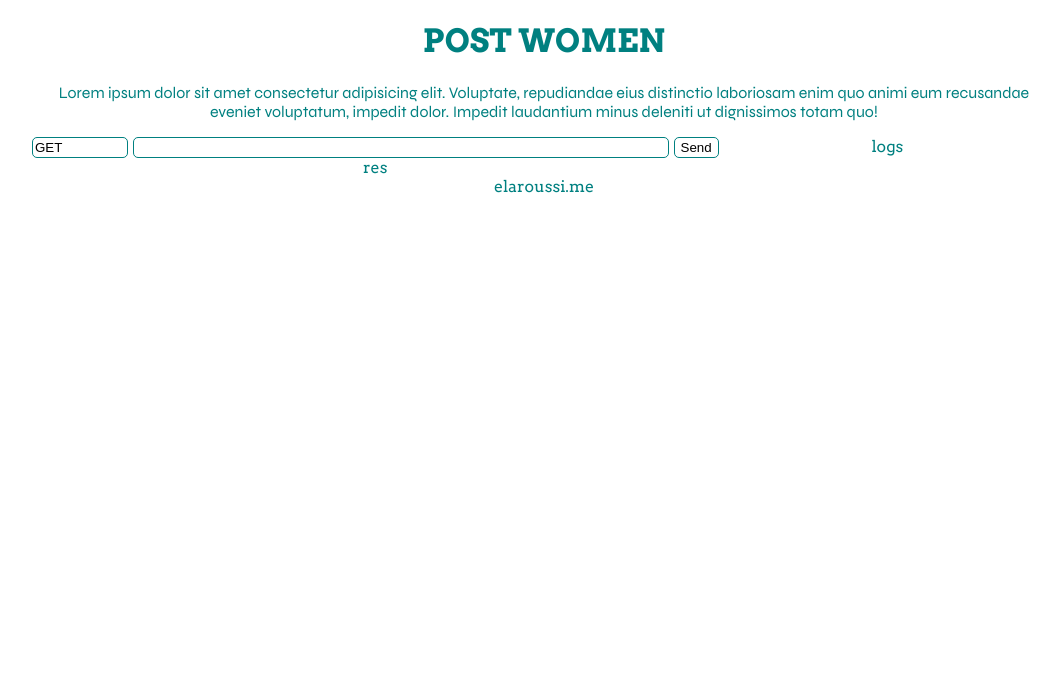
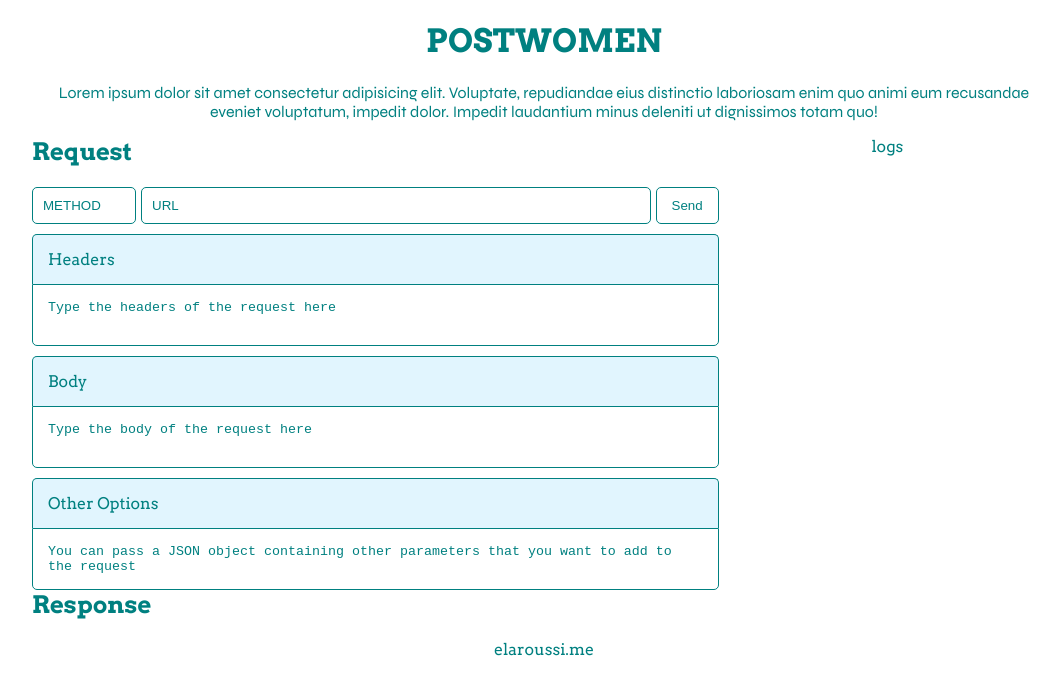
Before and after one commit to Abdelar/postwoman, a React (Create React App) app: page / in a window 1280 px wide. Shown: the top 694 px of the page, without its empty margins (96-1156 px from the left). Built offline with nearby package versions, Linux system fonts and the light colour scheme.

Commit message:
Send the first request and handle the response

```diff
--- a/src/App.css
+++ b/src/App.css
@@ -33,6 +33,9 @@ header p {
 	min-width: 400px;
 	/* background-color: rgb(235, 216, 192); */
 }
+.inputs * {
+	color: teal;
+}
 .logs {
 	width: 200px;
 	min-width: 200px;
@@ -56,6 +59,7 @@ header p {
 	flex: 1 1 auto;
 	height: auto;
 	margin: 0 5px;
+	padding: 10px;
 	resize: none;
 }
 
@@ -63,7 +67,43 @@ header p {
 	width: 90px;
 	display: inline-block;
 	cursor: pointer;
+	padding-left: 10px;
 }
 .send {
 	cursor: pointer;
+	padding: 10px 15px;
 }
+.send:disabled {
+	cursor: not-allowed;
+}
+.send:hover {
+	border-color: var(--light-blue-500);
+}
+
+.input_element {
+	margin: 10px 0 0 0;
+	display: flex;
+	flex-direction: column;
+}
+.input_element label {
+	text-align: start;
+	padding: 15px 0 15px 15px;
+	background-color: var(--light-blue-50);
+	border: 1px solid teal;
+	border-bottom: none;
+	border-radius: 5px 5px 0 0;
+}
+.input_element textarea {
+	resize: none;
+	padding: 15px;
+	border: 1px solid teal;
+	border-radius: 0 0 5px 5px;
+}
+.input_element textarea:focus {
+	background-color: var(--light-blue-50);
+}
+
+h2 {
+	text-align: start;
+	margin-top: 0;
+}
--- a/src/App.js
+++ b/src/App.js
@@ -1,9 +1,6 @@
-// import Axios from 'axios';
-import React, { useState, useEffect } from 'react';
-// import InputLabel from '@material-ui/core/InputLabel';
-// import MenuItem from '@material-ui/core/MenuItem';
-// import FormControl from '@material-ui/core/FormControl';
-// import Select from '@material-ui/core/Select';
+import Axios from 'axios';
+import React, { useReducer, useEffect } from 'react';
+
 import './App.css';
 
 const METHODS = [
@@ -18,32 +15,73 @@ const METHODS = [
 	'TRACE',
 ];
 
+const initialRequestState = {};
+const requestReducer = (state, action) => {
+	switch (action.type) {
+		case 'URL_CHANGE':
+			return {
+				...state,
+				url: action.url,
+			};
+		case 'METHOD_CHANGE':
+			return {
+				...state,
+				method: action.method,
+			};
+		case 'HEADERS_CHANGE':
+			return {
+				...state,
+				headers: action.headers,
+			};
+		case 'BODY_CHANGE':
+			return {
+				...state,
+				data: action.body,
+			};
+
+		default:
+			throw new Error();
+	}
+};
+
 function App() {
-	// const [res, setRes] = useState();
-	// const [err, setErr] = useState();
-	// useEffect(() => {
-	// 	console.log(res);
-	// }, [res]);
-	// const onClick = async () => {
-	// 	console.clear();
-	// 	try {
-	// 		const response = await Axios({
-	// 			url: 'todos/',
-	// 			data: 'yeah!',
-	// 			baseURL: 'https://jsonplaceholder.typicode.com',
-	// 			// validateStatus: status =>true,
-	// 		});
-	// 		setRes(response);
-	// 	} catch (error) {
-	// 		setErr(error);
-	// 		console.log({ err });
-	// 	}
-	// };
+	const [requestState, dispatch] = useReducer(
+		requestReducer,
+		initialRequestState
+	);
+
+	useEffect(() => {
+		console.log(requestState);
+	}, [requestState]);
+
+	const onUrlChange = event => {
+		dispatch({ type: 'URL_CHANGE', url: event.target.value });
+	};
+
+	const onMethodChange = event => {
+		dispatch({ type: 'METHOD_CHANGE', method: event.target.value });
+	};
+
+	const onHeadersChange = event => {
+		dispatch({ type: 'HEADERS_CHANGE', headers: event.target.value });
+	};
+
+	const onBodyChange = event => {
+		dispatch({ type: 'BODY_CHANGE', body: event.target.value });
+	};
+
+	const sendRequest = () => {
+		if (requestState.url) {
+			Axios(requestState)
+				.then(res => console.log(res))
+				.catch(err => console.error(err));
+		}
+	};
 
 	return (
 		<main className='app'>
 			<header>
-				<h1>Post Women</h1>
+				<h1>PostWomen</h1>
 				<p>
 					Lorem ipsum dolor sit amet consectetur adipisicing elit. Voluptate,
 					repudiandae eius distinctio laboriosam enim quo animi eum recusandae
@@ -54,12 +92,14 @@ function App() {
 			<article className='row'>
 				<div className='inputs'>
 					<section className='request'>
+						<h2>Request</h2>
 						<div className='intro'>
 							<input
 								name='method'
 								list='methods'
 								className='methods'
-								defaultValue={METHODS[0]}
+								placeholder='METHOD'
+								onChange={onMethodChange}
 							/>
 							<datalist id='methods'>
 								{METHODS.map(method => {
@@ -70,11 +110,36 @@ function App() {
 									);
 								})}
 							</datalist>
-							<textarea name='url' id='url' rows='1' className='url' />
-							<button className='send'>Send</button>
+							<input className='url' placeholder='URL' onChange={onUrlChange} />
+							<button
+								className='send'
+								onClick={sendRequest}
+								disabled={!requestState.url}>
+								Send
+							</button>
+						</div>
+						<div className='input_element'>
+							<label>Headers</label>
+							<textarea
+								placeholder='Type the headers of the request here'
+								onChange={onHeadersChange}
+							/>
+						</div>
+						<div className='input_element'>
+							<label>Body</label>
+							<textarea
+								placeholder='Type the body of the request here'
+								onChange={onBodyChange}
+							/>
+						</div>
+						<div className='input_element'>
+							<label>Other Options</label>
+							<textarea placeholder='You can pass a JSON object containing other parameters that you want to add to the request' />
 						</div>
 					</section>
-					<section className='response'>res</section>
+					<section className='response'>
+						<h2>Response</h2>
+					</section>
 				</div>
 				<article className='logs'>logs</article>
 			</article>
--- a/src/index.css
+++ b/src/index.css
@@ -24,6 +24,9 @@ body {
 	-webkit-font-smoothing: antialiased;
 	-moz-osx-font-smoothing: grayscale;
 }
+::placeholder {
+	color: teal;
+}
 
 text {
 	font-family: 'Syne', sans-serif;
```
